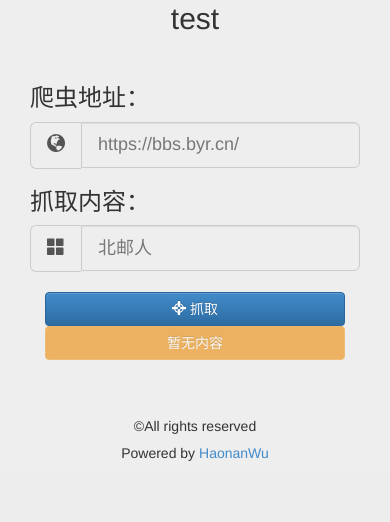
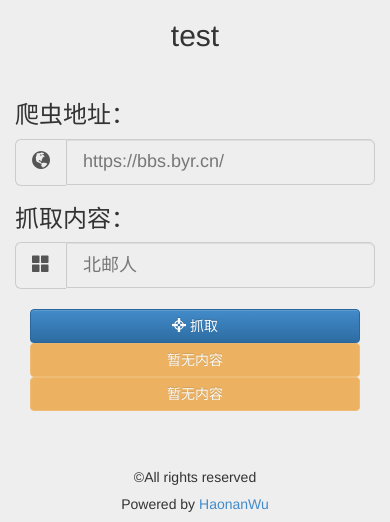
Before and after one commit to Mr-Phoebe/SpiderManagement, a Django app: page /view_task/detail/?id=6 in a window 390 px wide. Shown: the part 686-1208 px from the top of the page. Before the commit the page ends 1147 px from the top, so only its background shows below. Run offline with Django 3.2, Linux system fonts and the light colour scheme; a user stored in the database is signed in; data comes from the database, SQL or seed files in the repository; some libraries are stand-ins or nearby versions.

Commit message:
modify detail

```diff
--- a/templates/management/task_detail.html
+++ b/templates/management/task_detail.html
@@ -1,6 +1,5 @@
 {% extends "management/base.html" %} {% load staticfiles %} {% block title %}查看任务{% endblock %} {% block content %}
     <script>
-
         function getCookie(name) {
             var arr, reg = new RegExp("(^| )" + name + "=([^;]*)(;|$)");
             if (arr = document.cookie.match(reg)) return unescape(arr[2]);
@@ -10,10 +9,13 @@
         begin_crawl = function () {
             if ("{{ task.hasfile }}" == "True") {
                 alert('抓取成功');
+            } else {
+                $(function () {
+                    $.ajaxSetup({
+                        headers: {
+                            "X-CSRFToken": getCookie("csrftoken")
                         }
-            else {
-                $(function () {
-                    $.ajaxSetup({headers: {"X-CSRFToken": getCookie("csrftoken")}});
+                    });
                 });
                 $.post('/view_task/crawl/', {
                         task_id: "{{ task.id }}",
@@ -24,26 +26,22 @@
                         if (rep['code'] == 0) {
                             alert('抓取成功');
                             location.reload()
-                        }
-                        else if (rep['code'] == 1) {
+                        } else if (rep['code'] == 1) {
                             alert('任务错误');
-                        }
-                        else {
+                        } else {
                             alert(rep['msg']);
                         }
                     }, "json");
 
             }
         }
-
     </script>
     <div class="container">
         <div class="row">
-            <div class="col-md-10 col-md-offset-1">
-                <div class="embed-responsive embed-responsive-16by9 col-md-5">
+            <div class="embed-responsive embed-responsive-16by9 col-md-6">
                 <iframe class="embed-responsive-item" src="{{ task.url }}"></iframe>
             </div>
-                <div class="col-md-6 col-md-offset-1">
+            <div class="col-md-5 col-md-offset-1">
                 <h2 class="text-center">{{ task.name }}</h2>
                 <br>
                 <h3>爬虫地址：</h3>
@@ -59,7 +57,7 @@
                     <input class="form-control" type="text" placeholder="{{ task.content }}" readonly>
                 </div>
                 <br>
-                    <div class="form-group col-md-offset-3">
+                <div class="form-group">
                     <div class="col-md-4">
                         <button class="btn btn btn-primary btn-block" type="crawl" onclick="begin_crawl()"><span
                                 class="glyphicon glyphicon-screenshot"></span> 抓取
@@ -77,10 +75,18 @@
                             </a>
                         {% endif %}
                     </div>
+                    <div class="col-md-4">
+                        {% if task.hasfile == 0 %}
+                            <button class="btn btn btn-warning btn-block" disabled=""> 暂无内容
+                            </button>
+                        {% else %}
+                            <button class="btn btn btn-info btn-block" type="export"><span
+                                    class="glyphicon glyphicon glyphicon-th-list"></span> 查看数据
+                            </button>
+                        {% endif %}
                     </div>
                 </div>
             </div>
-
         </div>
     </div>
 {% endblock %}
```
Lines whose indentation alone changed are shown as unchanged.
